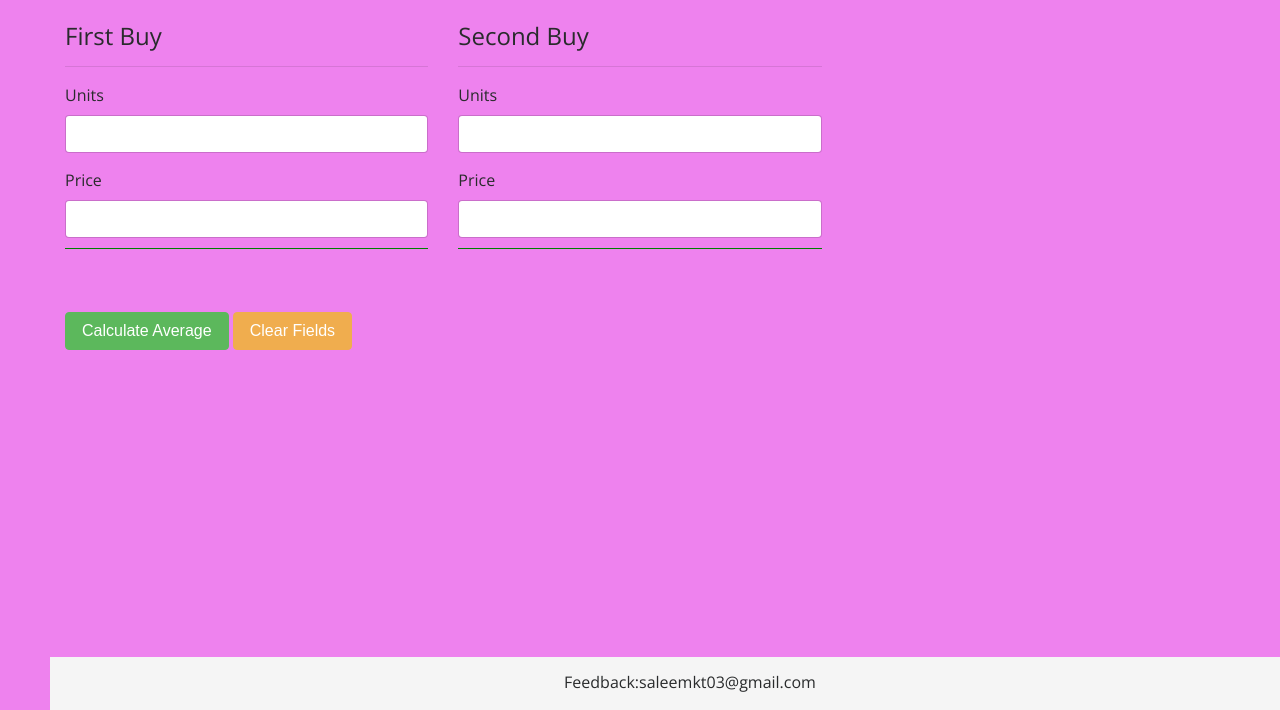
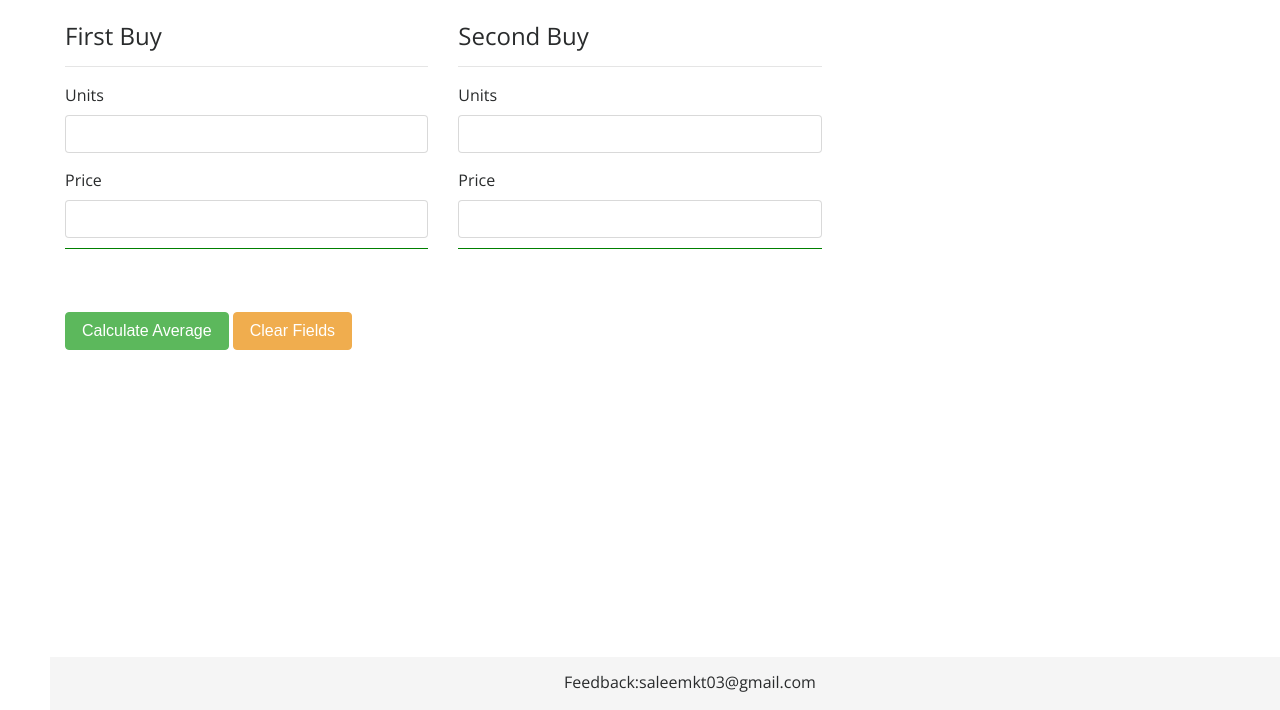
Before and after one commit to saleemkt01/Indian-Stock-Average-Calculator, a plain HTML site: page index.html in a window 1280 px wide. Shown: the part 90-800 px from the top of the page. Drawn offline with nearby package versions, Linux system fonts and the light colour scheme.

Commit message:
bg-removed

```diff
--- a/index.html
+++ b/index.html
@@ -75,7 +75,7 @@
   <meta name="google-site-verification" content="HqGLtAD7mC4QNJ-c2I4N62VJ0KGLWYlJ6RApxxjUAGs" />
 </head>
 
-<body style="background-color:violet ;">
+<body>
   <div class="container-fluid">
     <div class="row">
       <div class="col-md-12">
```
